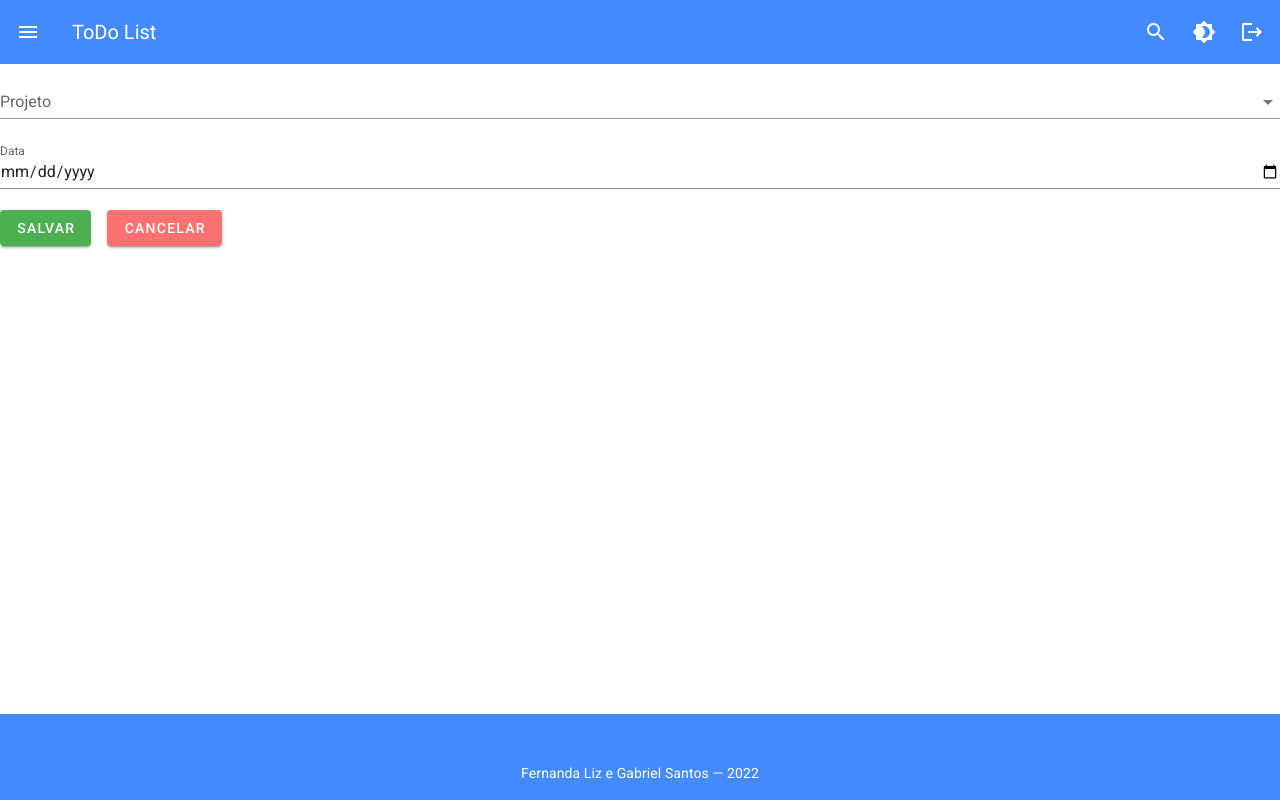
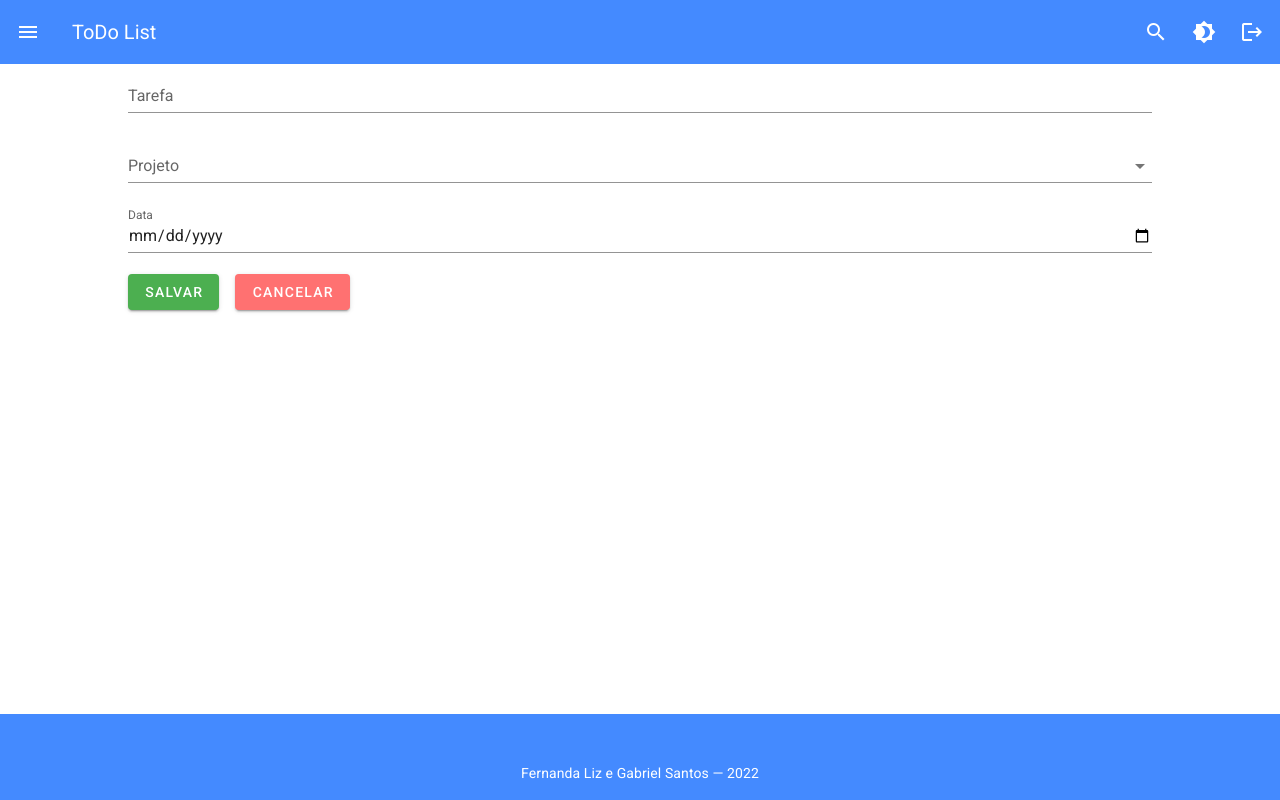
Before and after one commit to fernandalizs/ToDo-Djavue, a Vue app: page /form in a window 1280 px wide. Built offline with nearby package versions, Linux system fonts and the light colour scheme.

Commit message:
ajusta espaçamento

```diff
--- a/src/views/TaskFormView.vue
+++ b/src/views/TaskFormView.vue
@@ -1,7 +1,7 @@
 <template>
   <div>
     <page-bar />
-    <v-main>
+    <v-main class="pt-16 px-16">
       <v-snackbar
         v-model="snackbar.show"
         :value="true"
@@ -15,7 +15,7 @@
           {{ snackbar.message }}
         </h3>
       </v-snackbar>
-      <v-form ref="form" v-model="valid" lazy-validation>
+      <v-form ref="form" v-model="valid" lazy-validation class="px-16">
         <v-text-field
           :rules="[(v) => !!v || 'O campo tarefa é obrigatório']"
           v-model="task.title"
```
